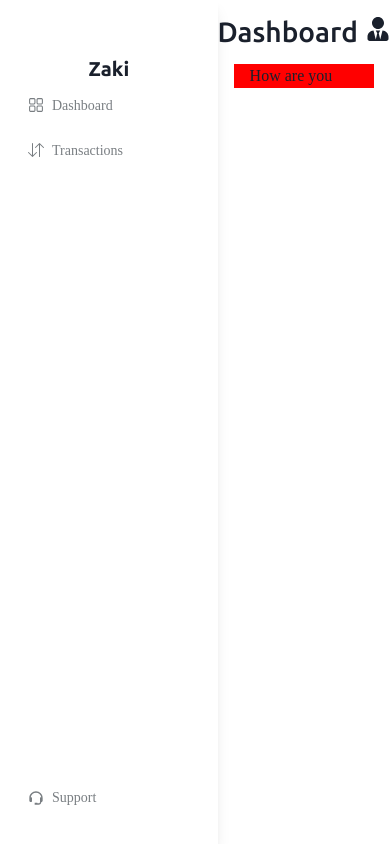
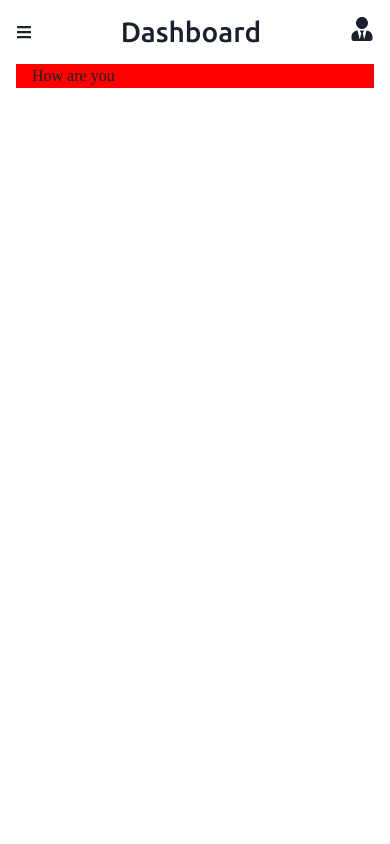
Before and after one commit to ZAKI7352/Dashboard-using-React, a React (Vite) app in the folder project-6/: page / in a window 390 px wide. Built offline with nearby package versions, Linux system fonts and the light colour scheme.

Commit message:
Drawer phone view

```diff
--- a/project-6/src/components/DashboardLayout.jsx
+++ b/project-6/src/components/DashboardLayout.jsx
@@ -1,15 +1,25 @@
 import React from 'react'
-import { Box,Flex } from '@chakra-ui/react'
+import { Box, Flex, useDisclosure } from '@chakra-ui/react'
 import SideNav from './SideNav'
 import Topnav from './Topnav'
+import SideDrawer from './SideDrawer'
 
-const DashboardLayout = ({title, children}) => {
+const DashboardLayout = ({ title, children }) => {
+    const {onOpen, onClose, isOpen } = useDisclosure();
+
     return (
         <Box>
             <Flex>
+                <Box display={{
+            base:"none",
+            lg:"flex"
+        }}>
+
                 <SideNav />
+                </Box>
+                <SideDrawer isOpen={isOpen} onClose={onClose}/>
                 <Box flexGrow={1}>
-                    <Topnav title={title}/>
+                    <Topnav title={title} onOpen={onOpen}/>
                     <Box px="4">{children}</Box>
                 </Box >
             </Flex>
--- /dev/null
+++ b/project-6/src/components/SideDrawer.jsx
@@ -0,0 +1,39 @@
+import React from 'react'
+import {
+    Drawer,
+    DrawerBody,
+    DrawerFooter,
+    DrawerHeader,
+    DrawerOverlay,
+    DrawerContent,
+    DrawerCloseButton,
+    Button,
+} from '@chakra-ui/react'
+import SideNav from './SideNav'
+
+const SideDrawer = ({isOpen,onClose}) => {
+
+
+    return (
+        <>
+
+            <Drawer
+                isOpen={isOpen}
+                placement='left'
+                onClose={onClose}
+
+            >
+                <DrawerOverlay />
+                <DrawerContent>
+                    <DrawerCloseButton />
+                    <SideNav/>
+
+
+
+                </DrawerContent>
+            </Drawer>
+        </>
+    )
+}
+
+export default SideDrawer
--- a/project-6/src/components/Sidenav.jsx
+++ b/project-6/src/components/Sidenav.jsx
@@ -19,7 +19,19 @@ const SideNav = () => {
     ];
 
     return (
-        <Stack boxShadow="lg" w="16rem" h="100vh" justify="space-between">
+        <Stack
+        boxShadow={{
+            base:'none',
+            lg:'lg'
+        }}
+        w={{
+            base:'full',
+            lg:"16rem"
+        }}
+        h="100vh"
+        justify="space-between"
+
+        >
             <Box>
                 <Heading textAlign="center" fontSize="20px" as="h1" pt="3.5rem">Zaki</Heading>
                 <Box mx="3">
--- a/project-6/src/components/TopNav.jsx
+++ b/project-6/src/components/TopNav.jsx
@@ -1,10 +1,11 @@
 import React from 'react'
 import { Heading, Menu, MenuButton, MenuList, MenuItem, HStack, Box, Button ,Icon} from '@chakra-ui/react'
 import { FaUserTie } from "react-icons/fa";
+import { FaBars } from "react-icons/fa";
 
-const Topnav = ({title}) => {
+const Topnav = ({title, onOpen}) => {
     return (
-        <Box>
+        <Box px='4'>
             <HStack
                 maxW="70rem"
                 h="16"
@@ -12,6 +13,14 @@ const Topnav = ({title}) => {
                 // px="32"
                 mx="auto"
             >
+                <Icon as={FaBars}
+                onClick={onOpen}
+                display={{
+                    base:"block",
+                    lg:"none"
+                }}
+
+                />
                 <Heading fontSize="28px" fontWeight="medium">{title}</Heading>
                 <Menu>
                     <MenuButton >
```
